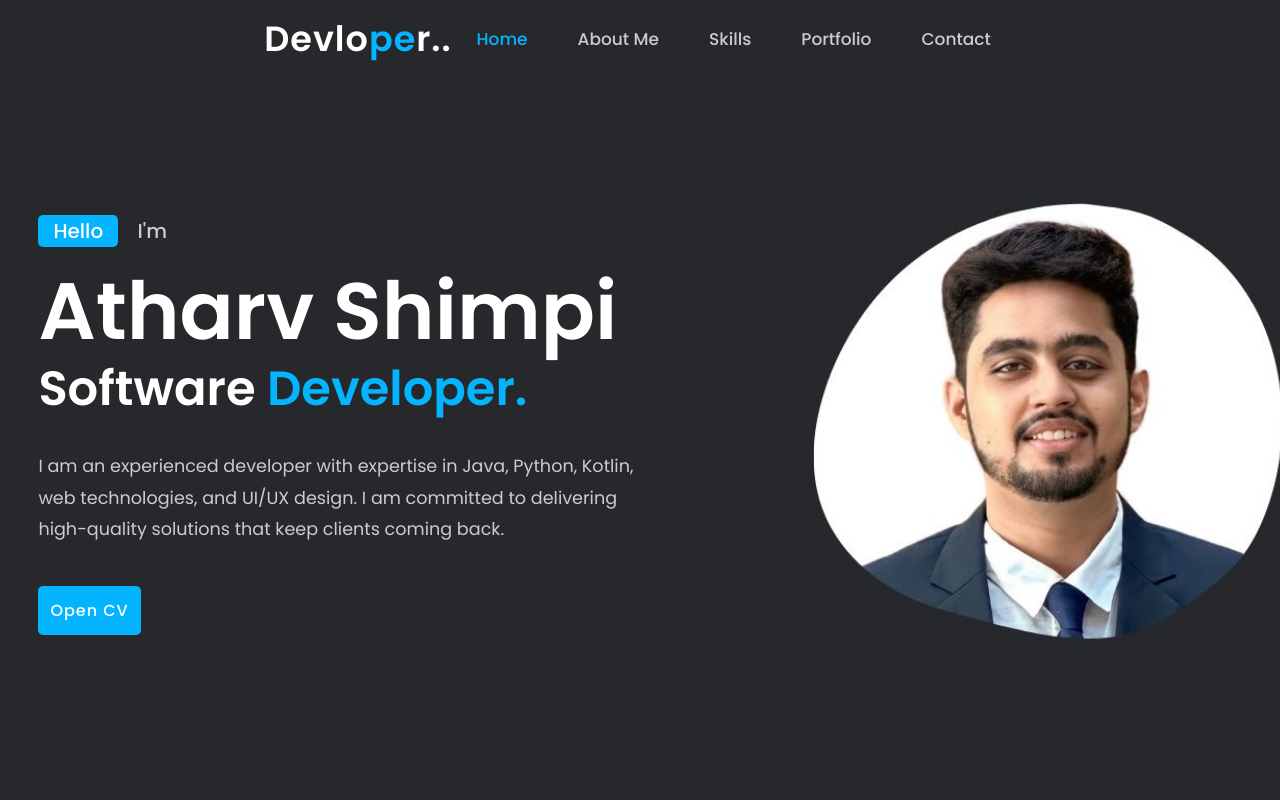
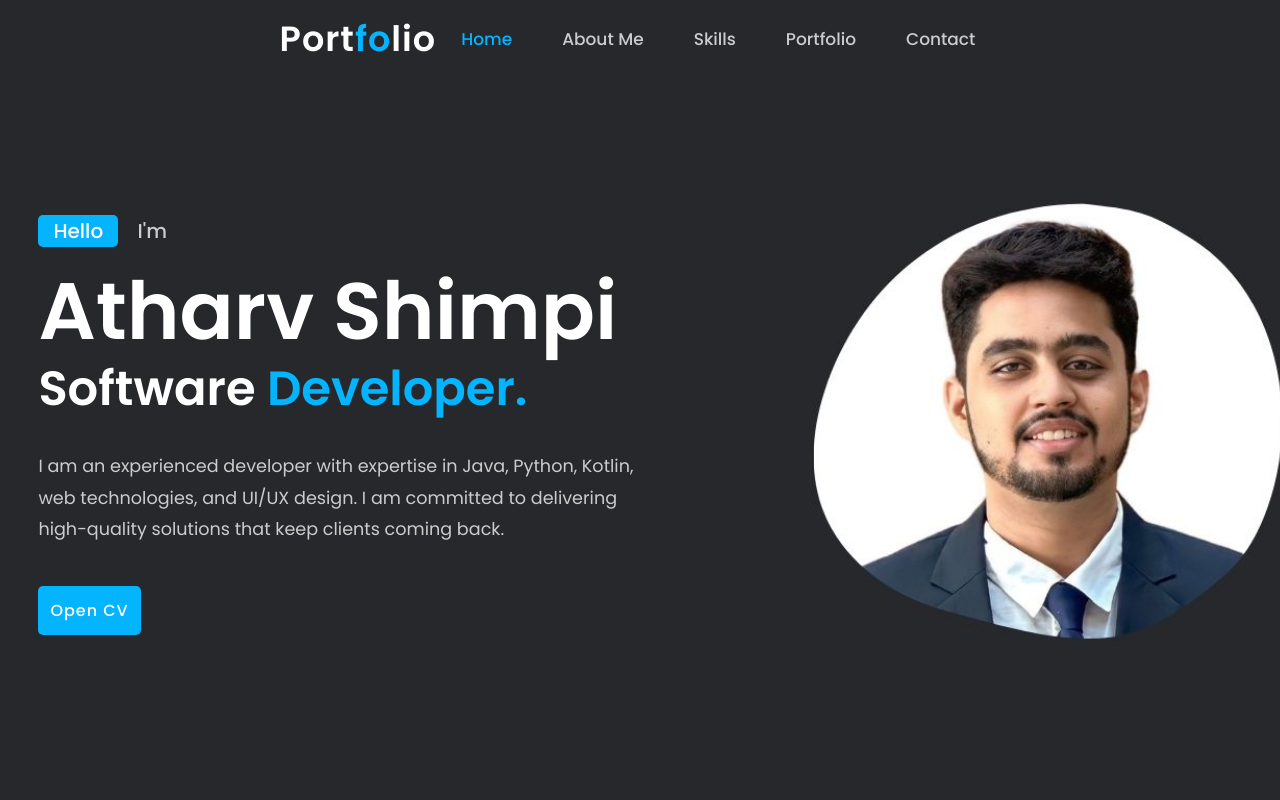
Before and after one commit to atharvshimpi1/Portfolio, a plain HTML site: page index.html in a window 1280 px wide. Both pictures are taken after a click on the link "Home". Shown: the top 800 px of the page. Drawn offline with nearby package versions, Linux system fonts and the light colour scheme.

Commit message:
some changes

```diff
--- a/index.html
+++ b/index.html
@@ -14,7 +14,7 @@
 <body>
 	<!------Header Section------>
 	<header>
-		<a href="#" class="logo">Devlo<span>pe</span>r..</a>
+		<a href="#" class="logo">Port<span>fo</span>lio</a>
 		<ul class="navlist">
 			<li><a href="#home" class="active">Home</a></li>
 			<li><a href="#about">About Me</a></li>
@@ -67,7 +67,7 @@
 	<!-----------Services Section-------------->
 	<section class="skills" id="skills">
 	<div class="main-text">
-		<h2><span>My</span>Skills</h2>
+		<h2><span>My </span>Skills</h2>
 	</div>
 	<div class="services-content">
 		<div class="box">
@@ -103,7 +103,7 @@
 <!-----------Portfolio Section--------------->
 <section class="portfolio" id="portfolio">
 	<div class="main-text">
-		<h2><span>latest</span>Project</h2>
+		<h2><span>latest </span>Project</h2>
 	</div>
 	<div class="portfolio-content">
 		<div class="row">
@@ -204,6 +204,23 @@
 		<a href="#home"><i class='bx bx-up-arrow-alt' ></i></a>
 	</div>
 </section>
+<script>
+	let menuIcon = document.querySelector('#menu-icon');
+	let navlist = document.querySelector('.navlist');
+
+	menuIcon.onclick = () => {
+		menuIcon.classList.toggle('bx-x');
+		navlist.classList.toggle('open');
+	};
+
+	// Close menu when clicking a link (optional but recommended)
+	document.querySelectorAll('.navlist a').forEach(link => {
+		link.onclick = () => {
+			menuIcon.classList.remove('bx-x');
+			navlist.classList.remove('open');
+		};
+	});
+</script>
 
 </body>
 
```
